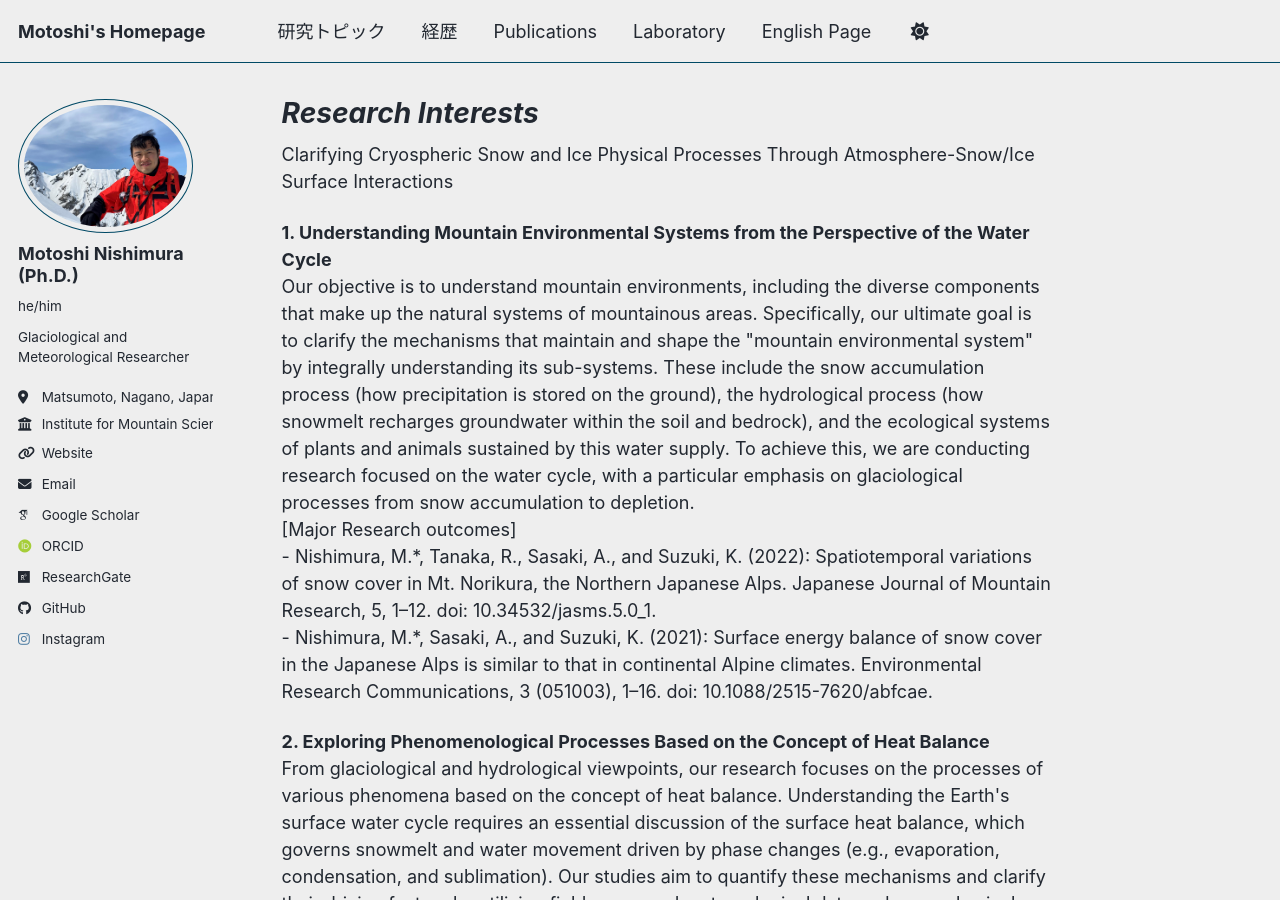
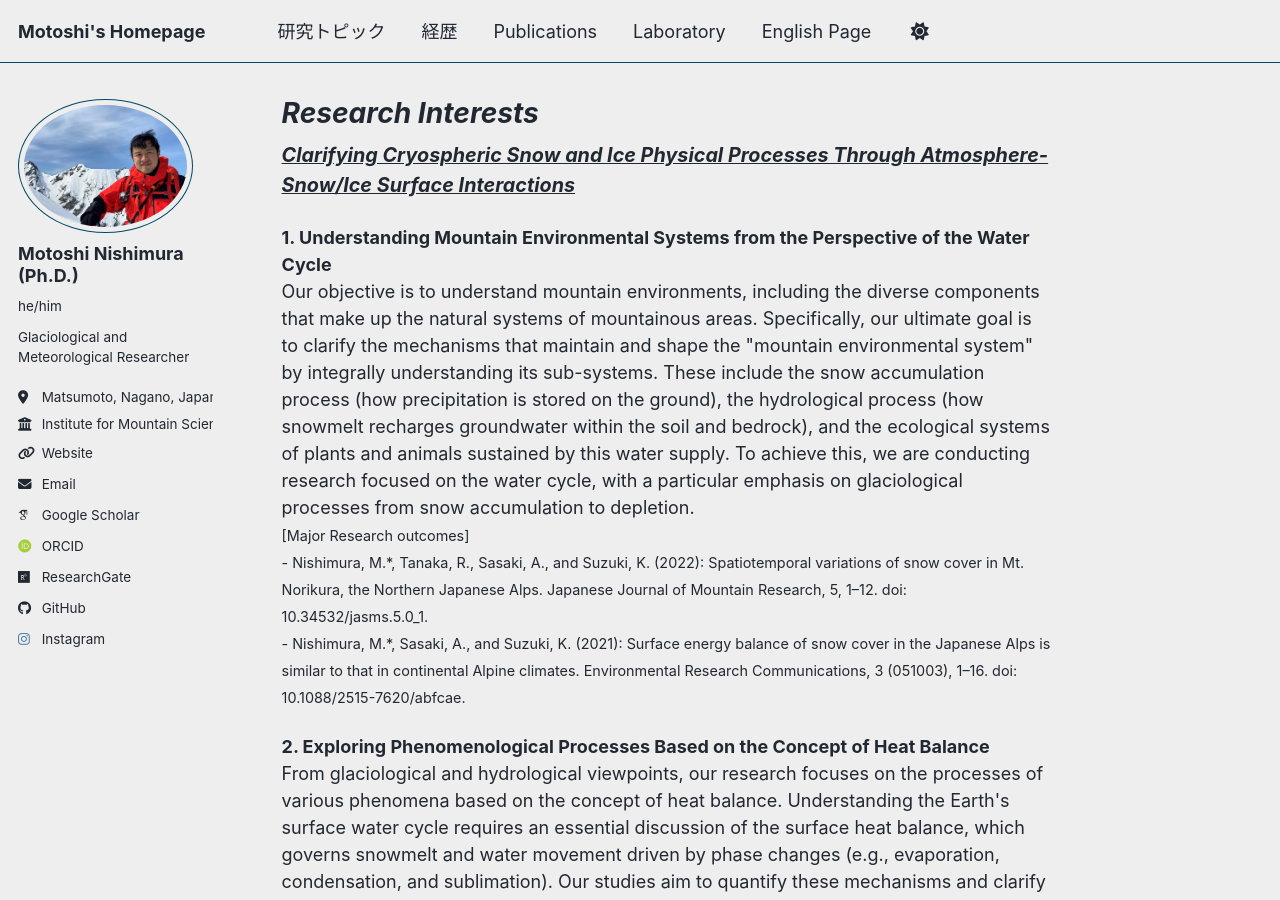
Before and after one commit to MotoshiNishimura/MotoshiNishimura.github.io, a Jekyll site: the page built from _pages/interest_en.md, in a window 1280 px wide and 900 px high. Built offline with Jekyll 4.4.1, drawn with Linux system fonts in a browser that asks for light colours; some web fonts are replaced; a script bundle is joined from its source files by our own code; library files that are not in the unit come from our copies.

Commit message:
Update interest_en.md

```diff
--- a/_pages/interest_en.md
+++ b/_pages/interest_en.md
@@ -1,37 +1,51 @@
 ---
 permalink: /interest_en/
-title: "__*Research Interests*__"
+title: "*Research Interests*"
 author_profile: true
 ---
+<p>
+<span style="font-size: 1.1em; font-weight: bold; font-style: italic; text-decoration: underline;">
+Clarifying Cryospheric Snow and Ice Physical Processes Through Atmosphere-Snow/Ice Surface Interactions
+</span>
+</p>
 
-Clarifying Cryospheric Snow and Ice Physical Processes Through Atmosphere-Snow/Ice Surface Interactions
+<p>
+<b>1. Understanding Mountain Environmental Systems from the Perspective of the Water Cycle</b><br>
+Our objective is to understand mountain environments, including the diverse components that make up the natural systems of mountainous areas. Specifically, our ultimate goal is to clarify the mechanisms that maintain and shape the "mountain environmental system" by integrally understanding its sub-systems. These include the snow accumulation process (how precipitation is stored on the ground), the hydrological process (how snowmelt recharges groundwater within the soil and bedrock), and the ecological systems of plants and animals sustained by this water supply. To achieve this, we are conducting research focused on the water cycle, with a particular emphasis on glaciological processes from snow accumulation to depletion.<br>
 
-<p><b>1. Understanding Mountain Environmental Systems from the Perspective of the Water Cycle</b><br>
-Our objective is to understand mountain environments, including the diverse components that make up the natural systems of mountainous areas. Specifically, our ultimate goal is to clarify the mechanisms that maintain and shape the "mountain environmental system" by integrally understanding its sub-systems. These include the snow accumulation process (how precipitation is stored on the ground), the hydrological process (how snowmelt recharges groundwater within the soil and bedrock), and the ecological systems of plants and animals sustained by this water supply. To achieve this, we are conducting research focused on the water cycle, with a particular emphasis on glaciological processes from snow accumulation to depletion.<br>
+<span style="font-size: 0.8em;">
 [Major Research outcomes]<br>
 - Nishimura, M.*, Tanaka, R., Sasaki, A., and Suzuki, K. (2022): Spatiotemporal variations of snow cover in Mt. Norikura, the Northern Japanese Alps. Japanese Journal of Mountain Research, 5, 1–12. doi: 10.34532/jasms.5.0_1.<br>
-- Nishimura, M.*, Sasaki, A., and Suzuki, K. (2021): Surface energy balance of snow cover in the Japanese Alps is similar to that in continental Alpine climates. Environmental Research Communications, 3 (051003), 1–16. doi: 10.1088/2515-7620/abfcae.<br>
+- Nishimura, M.*, Sasaki, A., and Suzuki, K. (2021): Surface energy balance of snow cover in the Japanese Alps is similar to that in continental Alpine climates. Environmental Research Communications, 3 (051003), 1–16. doi: 10.1088/2515-7620/abfcae.
+</span>
 </p>
 
 <p>
 <b>2. Exploring Phenomenological Processes Based on the Concept of Heat Balance</b><br>
 From glaciological and hydrological viewpoints, our research focuses on the processes of various phenomena based on the concept of heat balance. Understanding the Earth's surface water cycle requires an essential discussion of the surface heat balance, which governs snowmelt and water movement driven by phase changes (e.g., evaporation, condensation, and sublimation). Our studies aim to quantify these mechanisms and clarify their driving factors by utilizing field-measured meteorological data and snow physical state data.<br>
+
+<span style="font-size: 0.8em;">
 [Major Research outcomes]<br>
 - Aoki, T.*, Hachikubo, A., Nishimura, M., Hori, M., Niwano, M., Tanikawa, T., Sugiura, K., Inoue, R., Yamaguchi, S., Matoba, S., Shimada, R., Ishimoto, H., and Gallet, J. C. (2023): Development of a Handheld Integrating Sphere Snow Grain Sizer (HISSGraS). Annals of Glaciology, 65, e10. https://doi.org/10.1017/aog.2023.72.<br>
+</span>
 </p>
 
 <p>
 <b>Research on Glacier Surface Processes in Greenland</b><br>
 Driven by rising temperatures from climate change, the Arctic environment is changing dramatically. Most notably, melting is accelerating across the Greenland Ice Sheet and its surrounding glaciers. Quantifying this reality, assessing its impacts, and uncovering its underlying mechanisms are matters of urgency. Our research addresses these challenges by analyzing meteorological data collected directly from the field.<br>
+
+<span style="font-size: 0.8em;">
 [Major Research outcomes]<br>
 - Nishimura, M.*, Aoki, T., Niwano, M., Oyama, M., Matoba, S., Tanikawa, T., Yamaguchi, S., Shimada, R., and Suzuki, T. (2026): Surface energy and mass balance variations near the equilibrium line altitude on Qaanaaq Ice Cap, northwestern Greenland, 2012–2022. Journal of Glaciology, 72, e45. https://doi.org/10.1017/jog.2026.10159.<br>
 - Niwano, M*., Nishimura, M., Shimada, R., Yamasaki, T., Ohkawara, N., Sunako, S., Aoki, T., Hashimoto, A., Tanikawa, T., Matoba, S., and Yamaguchi, S. (2024): Field activities at the SIGMA-A site, northwestern Greenland ice sheet, 2023. Bulletin of Glaciological Research, 42, 61–68. https://doi.org/10.5331/bgr.24R03.<br>
 - Nishimura, M.*, Aoki, T., Niwano, M., Matoba, S., Tanikawa, T., Yamasaki, T., Yamaguchi, S., and Fujita, K. (2023): Quality-controlled meteorological datasets from SIGMA automatic weather stations in northwest Greenland, 2012–2020. Earth System Science Data, 15, 5207-5226. doi: 10.5194/essd-15-5207-2023.<br>
+</span>
 </p>
-
 
 [ [TopPage](/about_en/) ]
 
+<span style="font-size: 0.8em;">
 Keywords<br>
 Targets: Greenland, Alpine, mountain, Japanese Alps, Ice sheet, Glacier, Seasonal snow, Snow, Ice<br>
 Fields : Glaciology, Meteorology, Hydrology, Surface Mass Balance, Surface Energy Balance, Hydorological Process, Water Cycle
+</span>
```
